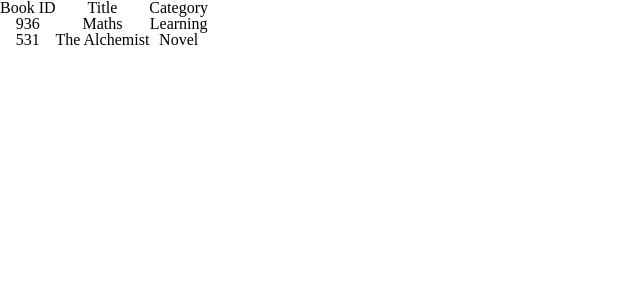
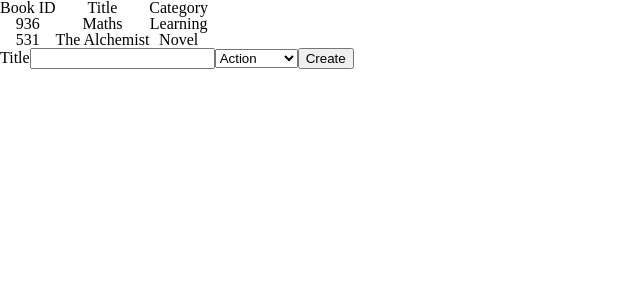
Before and after one commit to patrikis-angelos/Bookstore, a React (Create React App) app: page / in a window 1280 px wide. Shown: the top 300 px of the page, without its empty margins (0-640 px from the left). Built offline with nearby package versions, Linux system fonts and the light colour scheme.

Commit message:
Create non functional Book creation form

```diff
--- a/src/containers/BooksForm.js
+++ b/src/containers/BooksForm.js
@@ -1,7 +1,22 @@
 import React from 'react';
 
-const BooksForm = () => (
-  <div />
-);
+const BooksForm = () => {
+  const categories = ['Action', 'Biography', 'History', 'Horror', 'Kids', 'Learning', 'Sci-Fi'];
+  const options = categories.map((option) => (
+    <option key={option} value={option}>{option}</option>
+  ));
+  return (
+    <form>
+      <label htmlFor="title">
+        Title
+        <input id="title" type="text" />
+      </label>
+      <select>
+        {options}
+      </select>
+      <input type="submit" value="Create" />
+    </form>
+  );
+};
 
 export default BooksForm;
```
